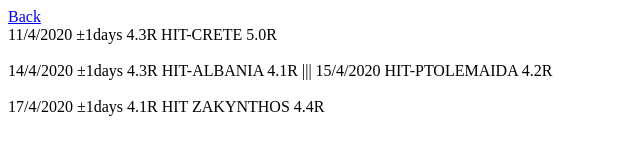
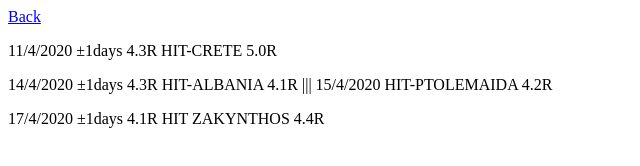
Before and after one commit to dimosgeo/eqsite, a plain HTML site: page last.html in a window 1280 px wide. Shown: the whole page, without its empty margins (0-640 px from the left). Drawn offline with Linux system fonts and the light colour scheme.

Commit message:
Update last.html

```diff
--- a/last.html
+++ b/last.html
@@ -5,14 +5,17 @@
 </head>
 <body>
 	<a href="index.html">Back</a>
-	<br>
+
+	<p>
 	11/4/2020 ±1days	4.3R	HIT-CRETE 5.0R
-	<br>
-	<br>
+	</p>
+
+	<p>
 	14/4/2020 ±1days	4.3R	HIT-ALBANIA 4.1R  ||| 15/4/2020 HIT-PTOLEMAIDA 4.2R
-	<br>
-	<br>
+	</p>
+
+	<p>
 	17/4/2020 ±1days	4.1R	HIT ZAKYNTHOS 4.4R
-	<br>
+	</p>
 </body>
 </html>
```
